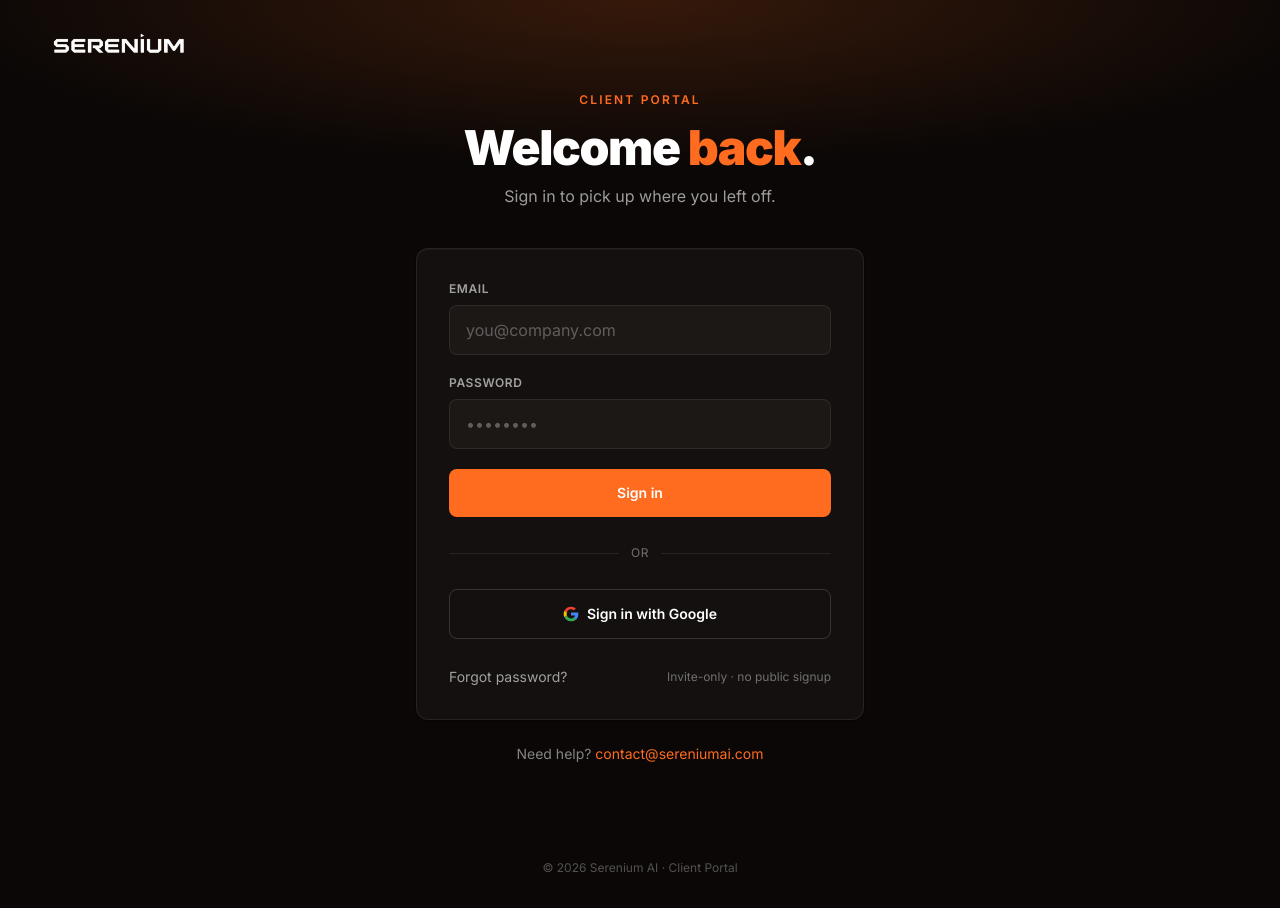
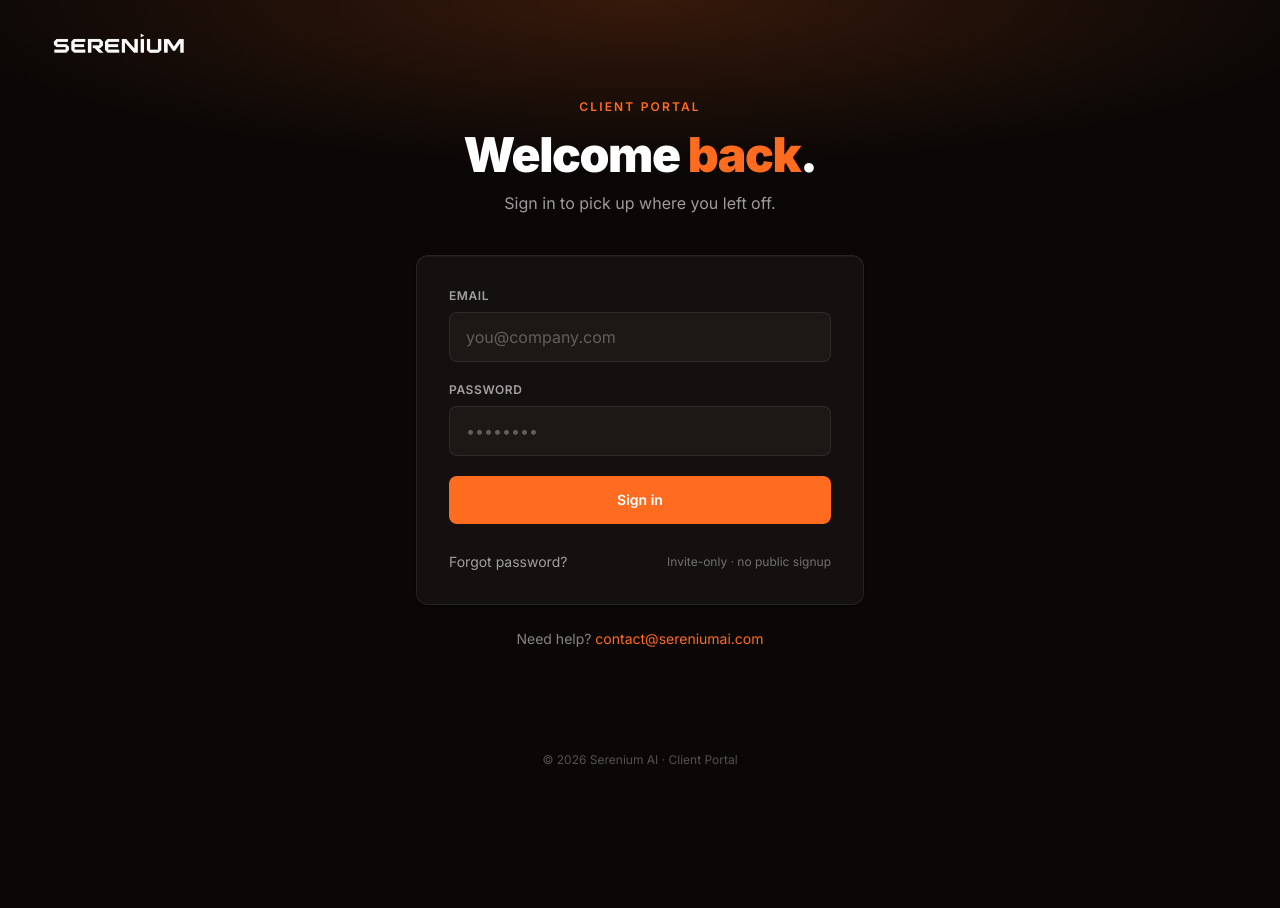
Before and after one commit to sereniumai/serenium-client-onboarding, a React (Vite) app: page /login in a window 1280 px wide. After the commit the page ends 800 px from the top, so only its background shows below. Built offline with nearby package versions, Linux system fonts and the light colour scheme; no server answers.

Commit message:
Remove Google sign-in button for now (consent screen needs Supabase Pro custom auth domain first)

```diff
--- a/src/pages/auth/LoginPage.tsx
+++ b/src/pages/auth/LoginPage.tsx
@@ -6,7 +6,6 @@
 import { AuthLayout } from '../../components/AuthLayout';
 import { useAuth } from '../../auth/AuthContext';
 import { listOrgsForUser } from '../../lib/db/orgs';
-import { signInWithGoogle } from '../../lib/db/auth';
 
 const schema = z.object({
   email: z.string().email('Enter a valid email address'),
@@ -93,19 +92,6 @@
           {isSubmitting ? 'Signing in…' : 'Sign in'}
         </button>
 
-        <div className="relative py-2">
-          <div className="absolute inset-0 flex items-center"><div className="w-full border-t border-border-subtle" /></div>
-          <div className="relative flex justify-center"><span className="px-3 text-xs uppercase tracking-wider text-white/40 bg-bg-secondary">or</span></div>
-        </div>
-
-        <button
-          type="button"
-          onClick={() => signInWithGoogle().catch(err => setSubmitError(err.message))}
-          className="btn-secondary w-full"
-        >
-          <GoogleMark /> Sign in with Google
-        </button>
-
         <div className="flex items-center justify-between text-sm pt-2">
           <Link to="/forgot-password" className="text-white/60 hover:text-white transition-colors">
             Forgot password?
@@ -116,14 +102,3 @@
     </AuthLayout>
   );
 }
-
-function GoogleMark() {
-  return (
-    <svg width="16" height="16" viewBox="0 0 24 24" xmlns="http://www.w3.org/2000/svg">
-      <path fill="#EA4335" d="M12 5c1.617 0 3.102.6 4.24 1.69l3.165-3.165A11 11 0 0 0 12 1a11 11 0 0 0-9.79 6l3.69 2.87A6.55 6.55 0 0 1 12 5z" />
-      <path fill="#4285F4" d="M23 12.23c0-.82-.07-1.61-.2-2.37H12v4.49h6.18A5.28 5.28 0 0 1 16 17.62l3.67 2.85A10.7 10.7 0 0 0 23 12.23z" />
-      <path fill="#FBBC05" d="M5.9 14.13A6.55 6.55 0 0 1 5.54 12c0-.74.13-1.45.36-2.13L2.21 7A11 11 0 0 0 1 12c0 1.78.42 3.46 1.21 5l3.69-2.87z" />
-      <path fill="#34A853" d="M12 23a10.6 10.6 0 0 0 7.67-2.8l-3.67-2.85A6.5 6.5 0 0 1 5.9 14.13L2.21 17A11 11 0 0 0 12 23z" />
-    </svg>
-  );
-}
```
